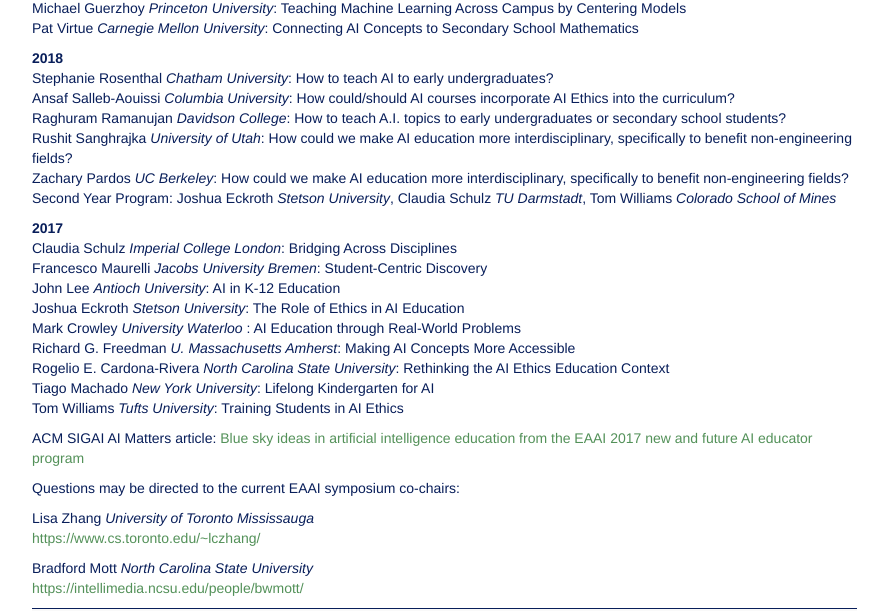
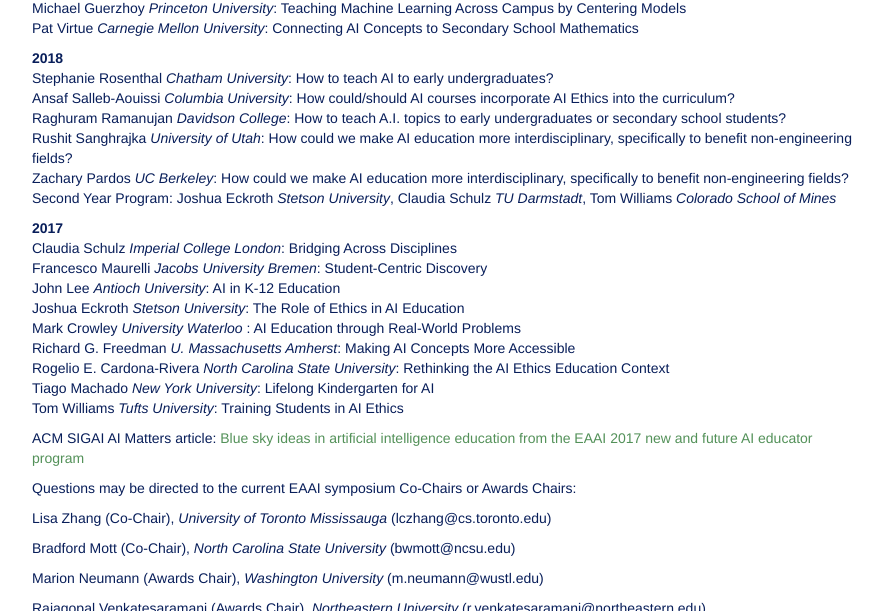
Before and after one commit to EAAI-conf/EAAI-conf.github.io, a plain HTML site: page eaai/iaep.html in a window 1280 px wide. Shown: the part 2072-2683 px from the top of the page, without its empty margins (53-941 px from the left). Drawn offline with Linux system fonts and the light colour scheme.

Commit message:
Adding awards chairs to the IAEP page as well.

```diff
--- a/eaai/iaep.html
+++ b/eaai/iaep.html
@@ -281,16 +281,15 @@ Tom Williams <i>Tufts University</i>: Training Students in AI Ethics<br>
 <p>More information on how to apply to the NFAIED program for EAAI-24 including application links and deadlines <i>coming soon</i>.
 -->
 
-<p>Questions may be directed to the current EAAI symposium co-chairs:</p>
+<p>Questions may be directed to the current EAAI symposium Co-Chairs or Awards Chairs:</p>
 
-<p>Lisa Zhang
-<em>University of Toronto Mississauga</em><br />
-<a href="https://www.cs.toronto.edu/~lczhang/">https://www.cs.toronto.edu/~lczhang/</a></p>
+<p>Lisa Zhang (Co-Chair), <em>University of Toronto Mississauga</em> (lczhang@cs.toronto.edu)</p>
 
-<p>Bradford Mott
-<em>North Carolina State University</em> <br />
-<a href=https://intellimedia.ncsu.edu/people/bwmott/">https://intellimedia.ncsu.edu/people/bwmott/</a></p>
+<p>Bradford Mott (Co-Chair), <em>North Carolina State University</em> (bwmott@ncsu.edu)</p>
 
+<p>Marion Neumann (Awards Chair), <em>Washington University</em> (m.neumann@wustl.edu)</p>
+
+<p>Rajagopal Venkatesaramani (Awards Chair), <em>Northeastern University</em> (r.venkatesaramani@northeastern.edu)</p>
 
 <table>
     <tr>
```
